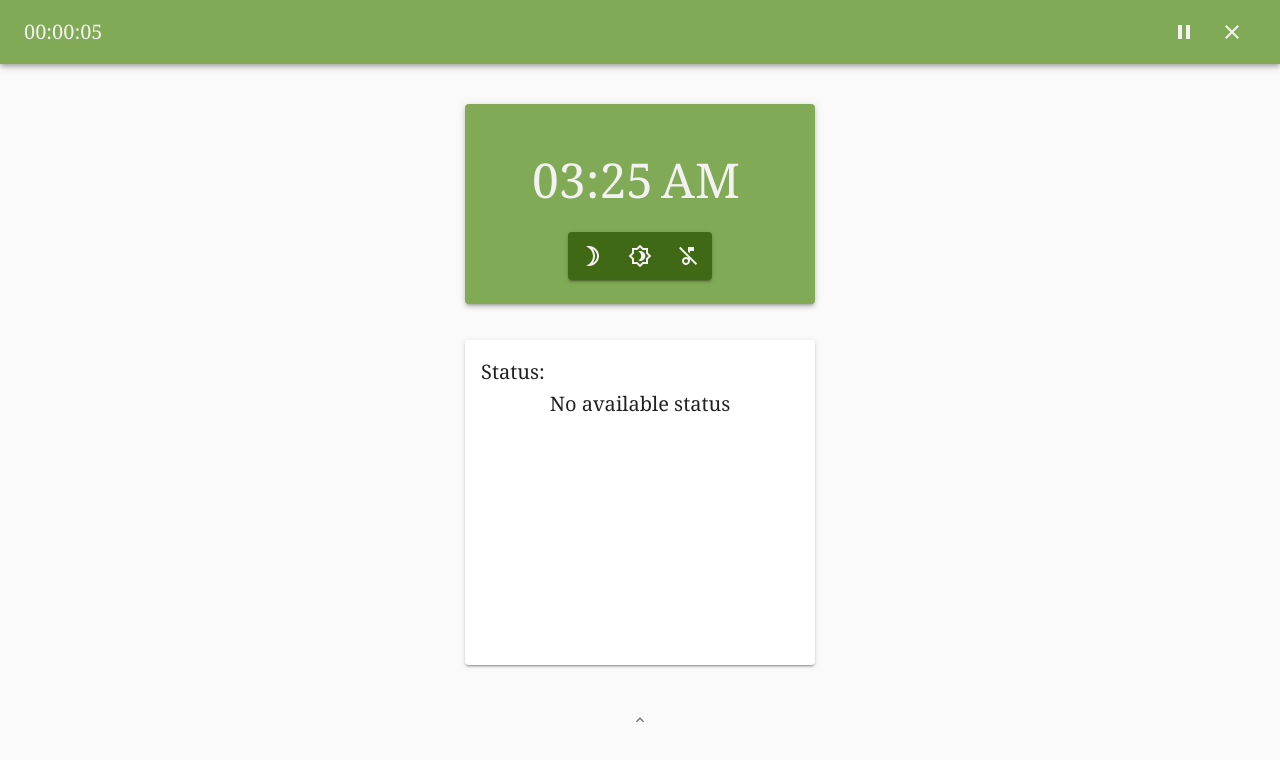
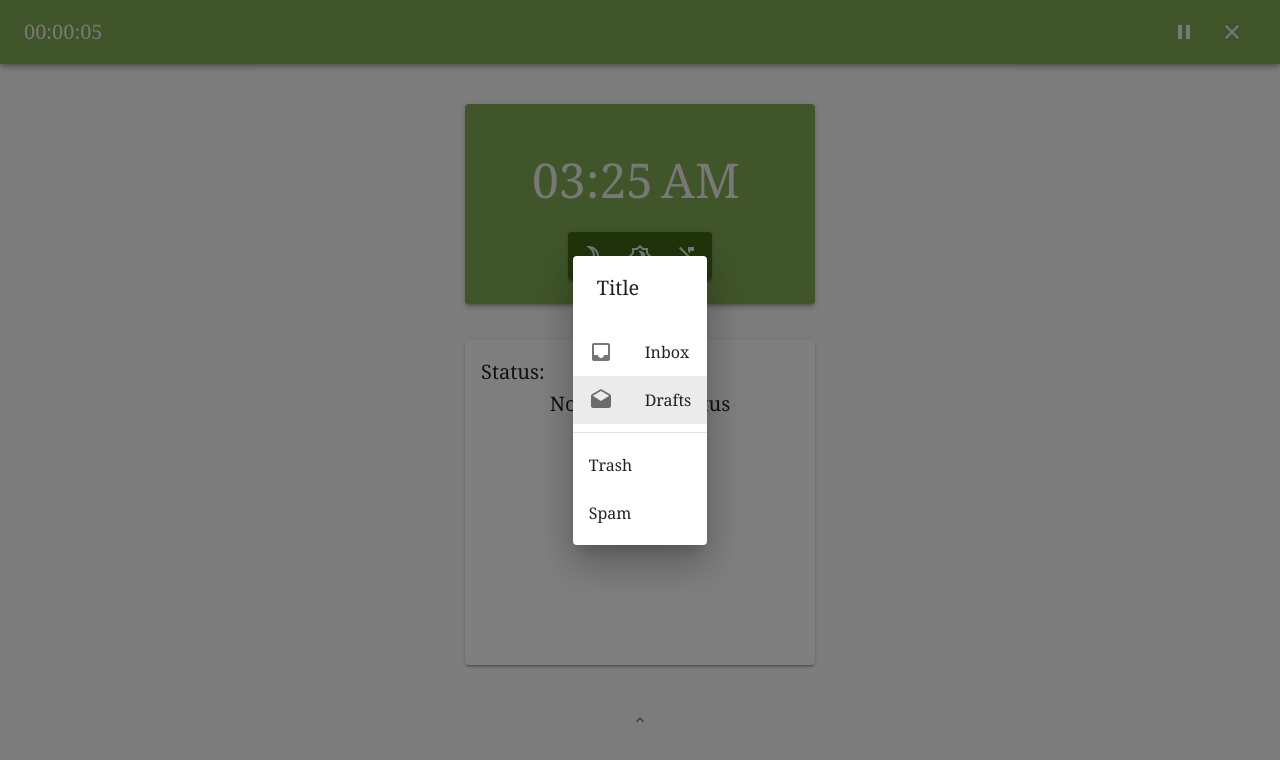
Before and after one commit to JohnAndrewPurio/Exist_Tribe_ReactApp_V1, a React (Create React App) app: page /startBedtime in a window 1280 px wide. Shown: the top 760 px of the page. Built offline with nearby package versions, Linux system fonts and the light colour scheme.

Commit message:
Added an Audio selector dialog

```diff
--- /dev/null
+++ b/src/components/AudioSelectDialog/index.jsx
@@ -0,0 +1,77 @@
+import { useState } from 'react'
+import { useDispatch, useSelector } from 'react-redux'
+
+import { Dialog, DialogTitle, Divider, List, ListItem, ListItemIcon, ListItemText } from '@material-ui/core'
+import { Drafts, Inbox } from '@material-ui/icons'
+// import { useStyles } from './styles'
+
+import { toggleWakeTimeSelectorAction } from '../../redux/actions/sleepConfiguration'
+
+export default function AudioSelectDialog({ settingName }) {
+    // const classes = useStyles()
+    const dispatch = useDispatch()
+    const soundSelected = useSelector(state => state.sleepConfiguration.soundSelector)
+    const [selectedIndex, setSelectedIndex] = useState(1)
+
+    const handleListItemClick = (event, index) => {
+        setSelectedIndex(index);
+    }
+
+    const handleClose = () => {
+        dispatch(toggleWakeTimeSelectorAction(null))
+    }
+
+    console.log(settingName, soundSelected)
+
+    return (
+        <Dialog
+            onClose={handleClose}
+            open={soundSelected === settingName}
+        >
+            <DialogTitle
+                id="simple-dialog-title"
+            >
+                Title
+            </DialogTitle>
+            <List component="nav" aria-label="main mailbox folders">
+                <ListItem
+                    button
+                    selected={selectedIndex === 0}
+                    onClick={(event) => handleListItemClick(event, 0)}
+                >
+                    <ListItemIcon>
+                        <Inbox />
+                    </ListItemIcon>
+                    <ListItemText primary="Inbox" />
+                </ListItem>
+                <ListItem
+                    button
+                    selected={selectedIndex === 1}
+                    onClick={(event) => handleListItemClick(event, 1)}
+                >
+                    <ListItemIcon>
+                        <Drafts />
+                    </ListItemIcon>
+                    <ListItemText primary="Drafts" />
+                </ListItem>
+            </List>
+            <Divider />
+            <List component="nav" aria-label="secondary mailbox folder">
+                <ListItem
+                    button
+                    selected={selectedIndex === 2}
+                    onClick={(event) => handleListItemClick(event, 2)}
+                >
+                    <ListItemText primary="Trash" />
+                </ListItem>
+                <ListItem
+                    button
+                    selected={selectedIndex === 3}
+                    onClick={(event) => handleListItemClick(event, 3)}
+                >
+                    <ListItemText primary="Spam" />
+                </ListItem>
+            </List>
+        </Dialog>
+    )
+}
--- /dev/null
+++ b/src/components/AudioSelectDialog/styles.js
@@ -0,0 +1,9 @@
+import { makeStyles } from '@material-ui/core'
+
+export const useStyles = makeStyles((theme) => ({
+    root: {
+        width: '100%',
+        maxWidth: 360,
+        backgroundColor: theme.palette.background.paper,
+    }
+}))
--- a/src/components/Bedtime/index.jsx
+++ b/src/components/Bedtime/index.jsx
@@ -1,6 +1,7 @@
 import { useEffect } from 'react'
-import { useDispatch } from 'react-redux'
+import { useDispatch, useSelector } from 'react-redux'
 
+import AudioSelectDialog from '../AudioSelectDialog'
 import BedtimeSettingsDrawer from '../BedtimeSettingsDrawer'
 import MainClock from '../MainClock'
 import SleepBar from '../SleepBar'
@@ -19,6 +20,7 @@ import { resetBedtimeState, toggleBedtimeDrawer } from '../../redux/actions/bedt
 export default function Bedtime() {
     const classes = useStyles()
     const dispatch = useDispatch()
+    const accordionExpanded = useSelector(state => state.bedtime.accordionExpanded)
 
     const bedtimeDrawerHandler = (open) => {
         dispatch(toggleBedtimeDrawer(open))
@@ -98,6 +100,7 @@ export default function Bedtime() {
             </Grid>
 
             <BedtimeSettingsDrawer />
+            <AudioSelectDialog settingName={accordionExpanded} />
         </>
     )
 }
--- a/src/components/BedtimeSettings/index.jsx
+++ b/src/components/BedtimeSettings/index.jsx
@@ -1,11 +1,16 @@
 import { useState } from 'react'
 import { useDispatch, useSelector } from 'react-redux'
 
+// import AudioSelectDialog from '../AudioSelectDialog'
 import ToolTip from '../ToolTip'
 import camelCaseToUpperCase from '../../utils/camelCaseToUpperCase'
 
 import {
-    Accordion, AccordionDetails, AccordionSummary, Chip, Divider, IconButton, Grid, Paper, Slider, Typography
+    Accordion, AccordionDetails, AccordionSummary, Button, Chip, Divider,
+    // FormControl,
+    Grid, IconButton,
+    // InputLabel, NativeSelect,
+    Paper, Slider, Typography
 } from '@material-ui/core'
 import {
     Brightness1Outlined, Brightness2Outlined, Brightness3Outlined,
@@ -16,13 +21,17 @@ import {
 } from '@material-ui/icons'
 import { MuiPickersUtilsProvider, KeyboardTimePicker } from '@material-ui/pickers'
 import DateFnsUtils from '@date-io/date-fns'
-import { useStyles } from './styles'
+import {
+    // BootstrapInput,
+    useStyles
+} from './styles'
 
 import { levels, WAKE_TIME_SOUND, NIGHT_TIME_SOUND, WAKE_LIGHT, NIGHT_LIGHT } from '../../constants'
 import { handleAccordionExpanded } from '../../redux/actions/bedtime'
 import {
     nightLightBrightnessAction, nightLightBrightnessLevelAction, nightLightStatusAction,
     nightTimeSoundVolumeAction, nightTimeSoundVolumeLevelAction,
+    toggleWakeTimeSelectorAction,
     wakeLightBrightnessAction, wakeLightBrightnessLevelAction, wakeLightStatusAction,
     wakeTimeSoundVolumeAction, wakeTimeSoundVolumeLevelAction
 } from '../../redux/actions/sleepConfiguration'
@@ -229,6 +238,8 @@ function AccordionMenu({ config, expanded, lightOn }) {
 function SoundAdjustments({ settingName, iconState }) {
     const classes = useStyles()
     const dispatch = useDispatch()
+    // const soundSelector = useSelector(state => state.sleepConfiguration[`${settingName}Selector`])
+
     const volumeIcons = {
         low: <VolumeMute className={classes.icon} />,
         medium: <VolumeDown className={classes.icon} />,
@@ -246,22 +257,39 @@ function SoundAdjustments({ settingName, iconState }) {
             dispatch(wakeTimeSoundVolumeLevelAction(levelValue))
     }
 
+    const toggleSoundSelector = () => {
+        if (settingName === NIGHT_TIME_SOUND)
+            dispatch(toggleWakeTimeSelectorAction(NIGHT_TIME_SOUND)) // Update to toggleNightTimeSoundSelectorAction later
+
+        if (settingName === WAKE_TIME_SOUND)
+            dispatch(toggleWakeTimeSelectorAction(WAKE_TIME_SOUND))
+    }
+
     return (
         <Grid container>
             <Grid item xs={12}>
-                <Grid container justifyContent="center">
-                    <Paper className={classes.containerBlock} >
-                        <Grid item>
+                <Grid container justifyContent="center" >
+                    <Paper elevation={2} className={classes.containerBlock}>
+                        <Grid container justtifyContent="center" alignItems="center">
+                            <Grid item xs={3}>
                                 <ToolTip title={camelCaseToUpperCase(settingName)}>
                                     <IconButton onClick={volumeAdjust}>
                                         {volumeIcons[iconState]}
                                     </IconButton>
                                 </ToolTip>
                             </Grid>
-                        <Grid item xs>
+                            <Grid item xs={9}>
                                 <VolumeSlider settingName={settingName} />
                             </Grid>
+                        </Grid>
 
+                        <Button
+                            variant="contained"
+                            color="primary"
+                            onClick={toggleSoundSelector}
+                        >
+                            Select Sound
+                        </Button>
                         <Chip className={classes.chip} size="small" label={iconState.toUpperCase()} color="primary" />
                     </Paper>
                 </Grid>
@@ -350,15 +378,17 @@ function LightAdjustments({ settingName, iconState }) {
 
     return (
         <Paper className={classes.containerBlock} >
-            <Grid item>
+            <Grid container justtifyContent="center" alignItems="center">
+                <Grid item xs={3}>
                     <ToolTip title={camelCaseToUpperCase(settingName)}>
                         <IconButton onClick={brightnessAdjust} >
                             {icons[iconState]}
                         </IconButton>
                     </ToolTip>
                 </Grid>
-            <Grid item xs>
+                <Grid item xs={9}>
                     <VolumeSlider settingName={settingName} />
+                </Grid>
             </Grid>
 
             <Chip className={classes.chip} size="small" label={iconState.toUpperCase()} color="primary" />
--- a/src/components/BedtimeSettings/styles.js
+++ b/src/components/BedtimeSettings/styles.js
@@ -1,5 +1,28 @@
-import { makeStyles } from '@material-ui/core'
+import { InputBase, makeStyles, withStyles } from '@material-ui/core'
 import { containerBlockWidth } from '../../constants'
+
+export const BootstrapInput = withStyles((theme) => ({
+    root: {
+        'label + &': {
+            marginTop: theme.spacing(3),
+        },
+    },
+    input: {
+        borderRadius: 4,
+        position: 'relative',
+        backgroundColor: theme.palette.background.paper,
+        border: '1px solid #ced4da',
+        fontSize: 16,
+        padding: '10px 26px 10px 12px',
+        transition: theme.transitions.create(['border-color', 'box-shadow']),
+
+        '&:focus': {
+            borderRadius: 4,
+            borderColor: '#80bdff',
+            boxShadow: '0 0 0 0.2rem rgba(0,123,255,.25)',
+        },
+    },
+}))(InputBase);
 
 export const useStyles = makeStyles((theme) => ({
     accordionMenu: {
@@ -11,8 +34,8 @@ export const useStyles = makeStyles((theme) => ({
 
     chip: {
         position: 'absolute',
-        bottom: theme.spacing(3),
-        right: theme.spacing(3)
+        top: theme.spacing(3),
+        right: theme.spacing(6)
     },
 
     divider: {
@@ -42,10 +65,11 @@ export const useStyles = makeStyles((theme) => ({
     containerBlock: {
         width: containerBlockWidth,
         display: 'flex',
+        flexDirection: 'column',
         justifyContent: 'space-around',
         padding: theme.spacing(3),
         backgroundColor: theme.palette.primary.dark,
-        alignItems: 'center'
+        // alignItems: 'center'
     },
 
     drawer: {
--- a/src/redux/action_types/sleepConfiguration.js
+++ b/src/redux/action_types/sleepConfiguration.js
@@ -10,6 +10,9 @@ export const WAKE_TIME_SOUND_VOLUME_LEVEL = 'WAKE_TIME_SOUND_VOLUME_LEVEL'
 export const WAKE_LIGHT_BRIGHTNESS = 'WAKE_LIGHT_BRIGHTNESS'
 export const WAKE_LIGHT_BRIGHTNESS_LEVEL = 'WAKE_LIGHT_BRIGHTNESS_LEVEL'
 
+export const SELECT_WAKE_TIME_SOUND = 'SELECT_WAKE_TIME_SOUND'
+export const TOGGLE_WAKE_TIME_SOUND_SELECTOR = 'TOGGLE_WAKE_TIME_SOUND_SELECTOR'
+
 export const BEDTIME_SOUND = 'BEDTIME_SOUND'
 export const NIGHT_LIGHT_STATUS = 'NIGHT_LIGHT_STATUS'
 export const WAKE_LIGHT_STATUS = 'WAKE_LIGHT_STATUS'
--- a/src/redux/actions/sleepConfiguration.js
+++ b/src/redux/actions/sleepConfiguration.js
@@ -2,6 +2,7 @@ import {
     BEDTIME_SOUND, NIGHT_LIGHT_STATUS, WAKE_LIGHT_STATUS,
     NIGHT_LIGHT_BRIGHTNESS, NIGHT_LIGHT_BRIGHTNESS_LEVEL,
     NIGHT_TIME_SOUND_VOLUME, NIGHT_TIME_SOUND_VOLUME_LEVEL,
+    SELECT_WAKE_TIME_SOUND, TOGGLE_WAKE_TIME_SOUND_SELECTOR,
     WAKE_LIGHT_BRIGHTNESS, WAKE_LIGHT_BRIGHTNESS_LEVEL,
     WAKE_TIME_SOUND_VOLUME, WAKE_TIME_SOUND_VOLUME_LEVEL
 } from '../action_types/sleepConfiguration'
@@ -36,6 +37,16 @@ export const nightLightStatusAction = (payload) => ({
     payload
 })
 
+export const selectWakeTimeSoundAction = (payload) => ({
+    type: SELECT_WAKE_TIME_SOUND,
+    payload
+})
+
+export const toggleWakeTimeSelectorAction = (payload) => ({
+    type: TOGGLE_WAKE_TIME_SOUND_SELECTOR,
+    payload
+})
+
 export const wakeLightBrightnessAction = (payload) => ({
     type: WAKE_LIGHT_BRIGHTNESS,
     payload
--- a/src/redux/reducers/sleepConfiguration.js
+++ b/src/redux/reducers/sleepConfiguration.js
@@ -2,6 +2,7 @@ import {
     BEDTIME_SOUND, NIGHT_LIGHT_STATUS, WAKE_LIGHT_STATUS,
     NIGHT_LIGHT_BRIGHTNESS, NIGHT_LIGHT_BRIGHTNESS_LEVEL,
     NIGHT_TIME_SOUND_VOLUME, NIGHT_TIME_SOUND_VOLUME_LEVEL,
+    SELECT_WAKE_TIME_SOUND, TOGGLE_WAKE_TIME_SOUND_SELECTOR,
     WAKE_LIGHT_BRIGHTNESS, WAKE_LIGHT_BRIGHTNESS_LEVEL,
     WAKE_TIME_SOUND_VOLUME, WAKE_TIME_SOUND_VOLUME_LEVEL
 } from '../action_types/sleepConfiguration'
@@ -22,6 +23,9 @@ const initState = {
     wakeLightBrightnessLevel: 'low',
     wakeLightOn: false,
 
+    soundSelector: null,
+
+    wakeTimeSound: null,
     wakeTimeSoundVolume: 0,
     wakeTimeSoundVolumeLevel: 'low'
 }
@@ -36,6 +40,8 @@ export default function reducer(state = initState, action) {
     selector[NIGHT_LIGHT_STATUS] = nightLightStatus
     selector[NIGHT_TIME_SOUND_VOLUME] = nightTimeSoundVolume
     selector[NIGHT_TIME_SOUND_VOLUME_LEVEL] = nightTimeSoundVolumeLevel
+    selector[SELECT_WAKE_TIME_SOUND] = selectWakeTimeSound
+    selector[TOGGLE_WAKE_TIME_SOUND_SELECTOR] = toggleWakeTimeSoundSelector
     selector[WAKE_LIGHT_BRIGHTNESS] = wakeLightBrightness
     selector[WAKE_LIGHT_BRIGHTNESS_LEVEL] = wakeLightBrightnessLevel
     selector[WAKE_LIGHT_STATUS] = wakeLightStatus
@@ -96,6 +102,14 @@ function nightLightStatus(state, payload) {
     return {...state, nightLightOn: payload}
 }
 
+function selectWakeTimeSound(state, payload) {
+    return {...state, wakeTimeSound: payload}
+}
+
+function toggleWakeTimeSoundSelector(state, payload) {
+    return {...state, soundSelector: payload}
+}
+
 function wakeLightBrightness(state, payload) {
     let count = 3
     let currentLevel = ''
```
Lines whose indentation alone changed are shown as unchanged.
